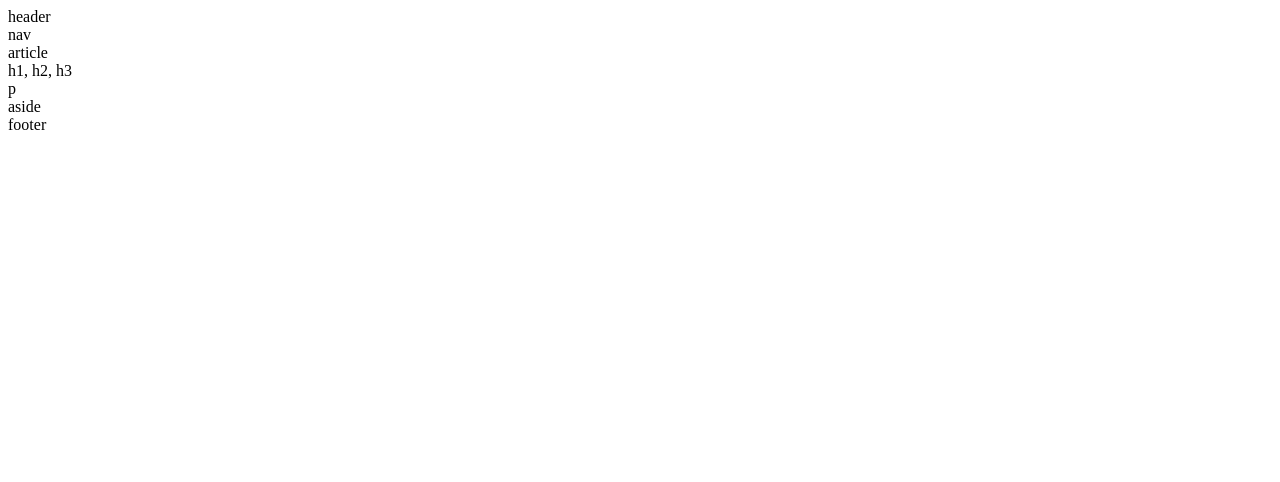
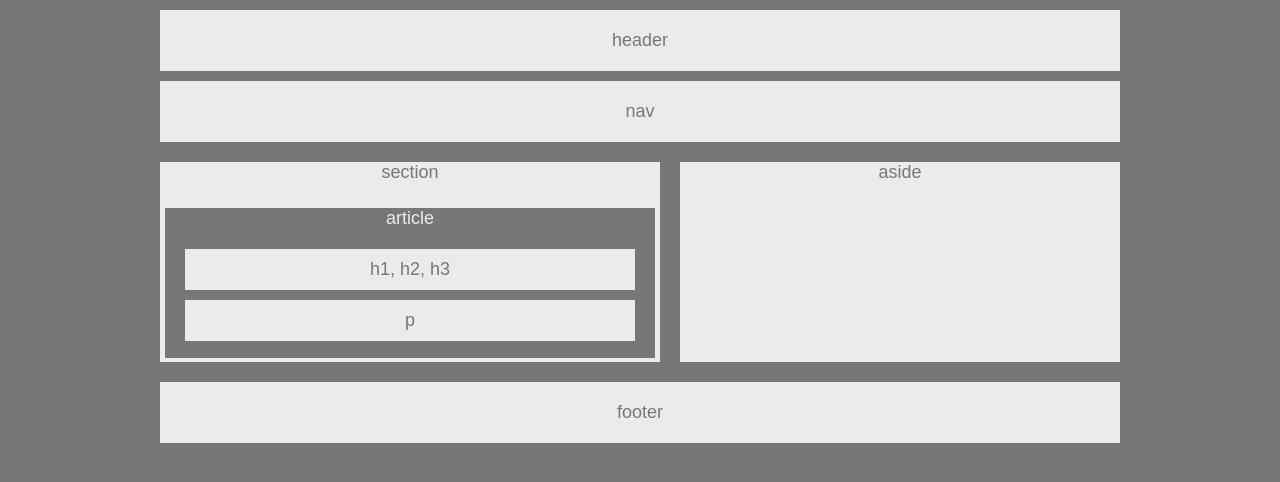
Before and after one commit to smpldvd/HW-Wireframe, a plain HTML site: page index.html in a window 1280 px wide. Drawn offline with Linux system fonts and the light colour scheme.

Commit message:
finished wireframe

```diff
--- a/index.html
+++ b/index.html
@@ -1,38 +1,48 @@
 <!DOCTYPE html>
 <html>
+
 <head>
     <meta charset="utf-8" />
     <title>Building a Wireframe</title>
     <link rel="stylesheet" type="text/css" media="screen" href="style.css" />
 </head>
+
 <body>
 
-    <section id="header">
+    <header>
         header
-    </section>
+    </header>
 
     <section id="nav">
         nav
     </section>
 
-    <section class="section">
-        <div id="article">
+        <section id="section">
+            section
+
+            <section id="article">
+
                 article
-            <div id="h">
+
+                <section id="h">
                     h1, h2, h3
-            </div>
-            <div id="p">
+                </section>
+
+                <section id="p">
                     p
-            </div>
-        </div>
                 </section>
-    <aside id="aside">
+
+            </section>
+        </section>
+
+        <aside>
             aside
         </aside>
 
-    <section id="footer">
+    <footer>
         footer
-    </section>
+    </footer>
 
 </body>
+
 </html>
--- a/style.css
+++ b/style.css
@@ -0,0 +1,74 @@
+body {
+    font-family: "Arial", "Helvetica Neue", Helvetica, sans-serif;
+    color: #777;
+    font-size: 18px;
+    text-align: center;
+    background: #777;
+    width: 960px;
+    margin: auto;
+}
+
+header {
+    background: #ebebeb;
+    padding: 20px;
+    width: 920px;
+    margin-top: 10px
+}
+
+#nav {
+    background: #ebebeb;
+    padding: 20px;
+    width: 920px;
+    margin-top: 10px;
+    margin-bottom: 10px;
+}
+
+#section {
+    color: #777;
+    background: #ebebeb;
+    width: 500px;
+    height: 200px;
+    float: left;
+    margin: 10px 10px 20px 0;
+}
+
+#article {
+    color: #ebebeb;
+    background: #777;
+    width: 98%;
+    height: 150px;
+    margin: 5% 5px 5px 5px;
+    clear: both;
+}
+
+#h {
+    color: #777;
+    background: #ebebeb;
+    padding: 10px;
+    margin: 20px 20px 10px 20px;
+    clear: both;
+}
+
+#p {
+    color: #777;
+    background: #ebebeb;
+    padding: 10px;
+    margin: 10px 20px;
+    clear: both;
+}
+
+aside {
+    background: #ebebeb;
+    width: 440px;
+    height: 200px;
+    float: right;
+    margin-top: 10px;
+}
+
+footer {
+    color: #777;
+    background: #ebebeb;
+    width: 920px;
+    padding: 20px;
+    clear: both;
+  }
```
Lines whose indentation alone changed are shown as unchanged.
